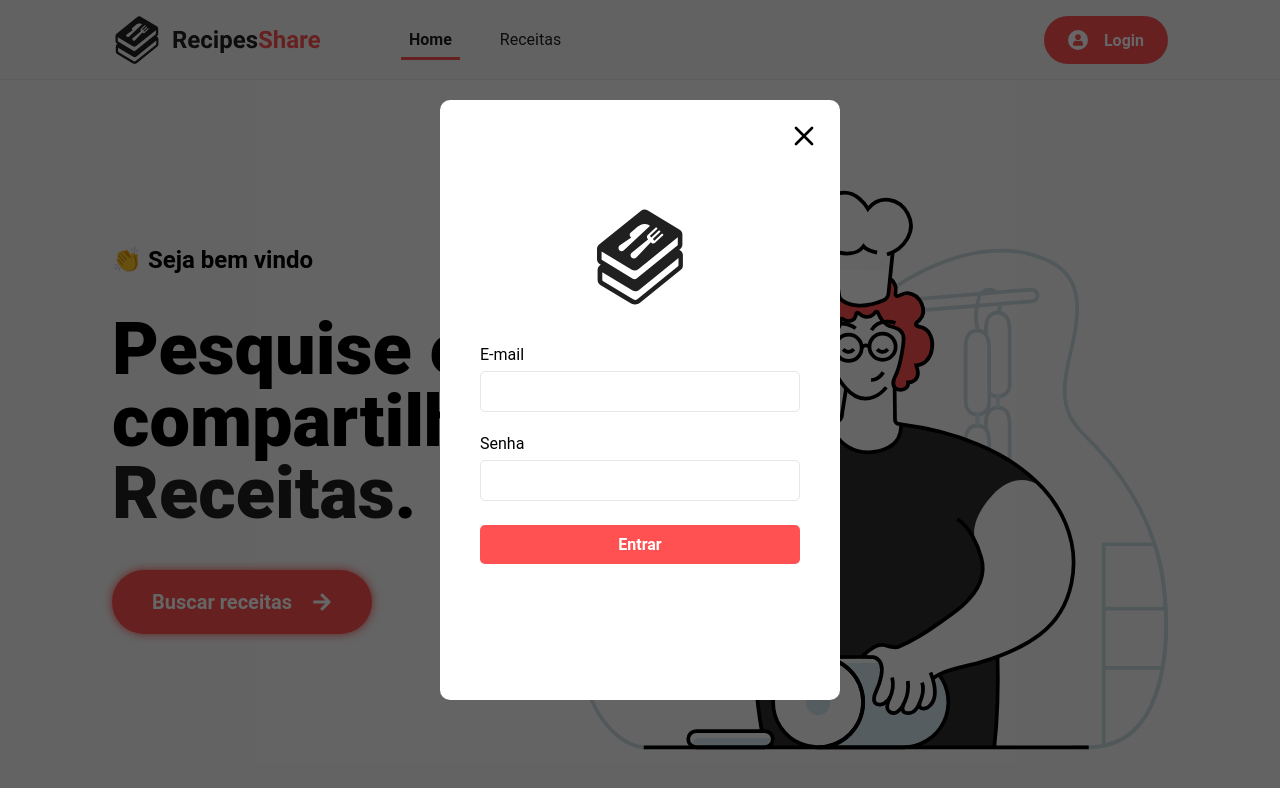
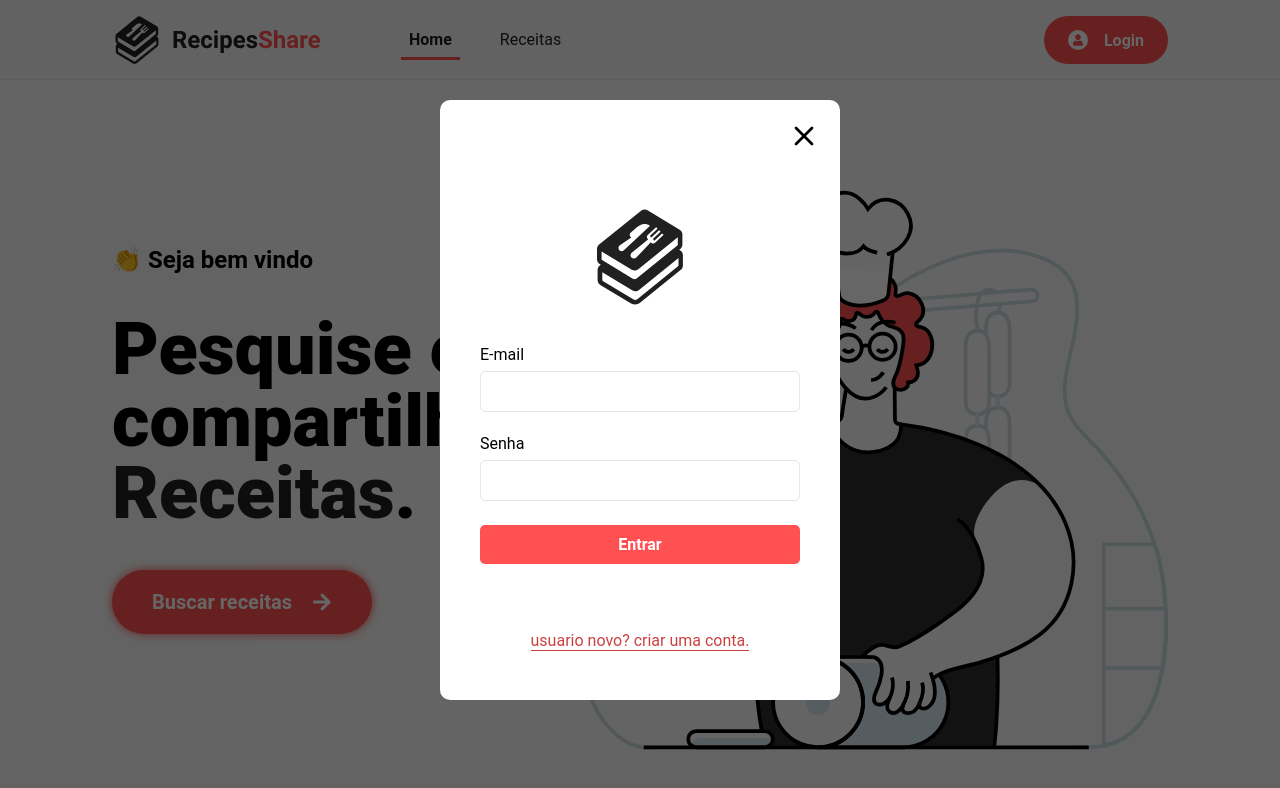
Before and after one commit to Shadaw/recipe-share, a Next.js app: page / in a window 1280 px wide. Both pictures are taken after a click on the button "Login". Shown: the top 788 px of the page. Built offline with nearby package versions, Linux system fonts and the light colour scheme.

Commit message:
:sparkles: register screen

```diff
--- /dev/null
+++ b/src/components/Login/index.tsx
@@ -0,0 +1,53 @@
+import { useCallback, useState } from 'react';
+import { SubmitHandler, useForm } from 'react-hook-form';
+
+import { useAuth } from 'hooks/auth';
+
+import { Container, ErrorBox } from './styles';
+
+type FormProps = {
+  email: string;
+  password: string;
+};
+
+type LoginProps = {
+  handleClose: () => void;
+};
+
+const Login = ({ handleClose }: LoginProps) => {
+  const { register, handleSubmit, reset } = useForm<FormProps>();
+  const { signIn } = useAuth();
+  const [error, setError] = useState(false);
+
+  const handleLogin: SubmitHandler<FormProps> = useCallback(
+    async data => {
+      setError(false);
+      try {
+        await signIn(data);
+        handleClose();
+      } catch {
+        setError(true);
+      }
+      reset();
+    },
+    [signIn, reset, handleClose],
+  );
+
+  return (
+    <Container onSubmit={handleSubmit(handleLogin)}>
+      <img src="/images/logo-min.svg" alt="livro de culinaria" />
+      {error && <ErrorBox>E-mail e/ou senha incorretas</ErrorBox>}
+      <label>
+        E-mail
+        <input {...register('email', { required: true })} type="text" />
+      </label>
+      <label>
+        Senha
+        <input {...register('password', { required: true })} type="password" />
+      </label>
+      <button type="submit">Entrar</button>
+    </Container>
+  );
+};
+
+export default Login;
--- /dev/null
+++ b/src/components/Login/styles.ts
@@ -0,0 +1,64 @@
+import styled from 'styled-components';
+
+export const Container = styled.form`
+  width: 100%;
+  height: calc(100% - 29px);
+  display: flex;
+  flex-direction: column;
+  align-items: center;
+  justify-content: center;
+
+  img {
+    margin-bottom: 2rem;
+    width: 100px;
+    height: 100px;
+  }
+
+  label {
+    width: 100%;
+    line-height: 2rem;
+
+    & + label {
+      margin-top: 1rem;
+    }
+  }
+
+  input {
+    width: 100%;
+    border: 1px solid var(--gray-200);
+    padding: 10px;
+    border-radius: 5px;
+    outline: none;
+
+    &:focus {
+      border-color: var(--gray-300);
+    }
+  }
+
+  button {
+    width: 100%;
+    margin-top: 1.5rem;
+    padding: 10px;
+    border: none;
+    border-radius: 5px;
+    font-weight: bold;
+    color: var(--zero);
+    background-color: var(--primary);
+    transition: filter 0.2s;
+
+    &:hover {
+      filter: brightness(0.9);
+    }
+  }
+`;
+
+export const ErrorBox = styled.div`
+  width: 100%;
+  padding: 10px 20px;
+  border-radius: 5px;
+  background-color: var(--primary);
+  color: var(--zero);
+  text-align: center;
+  font-weight: bold;
+  margin-bottom: 2rem;
+`;
--- a/src/components/Modal/index.tsx
+++ b/src/components/Modal/index.tsx
@@ -1,40 +1,22 @@
 import { useCallback, useState } from 'react';
-import { SubmitHandler, useForm } from 'react-hook-form';
 import { FiX } from 'react-icons/fi';
 
 import { useModal } from 'hooks/modal';
 
-import { Background, Container, Header, Content, ErrorBox } from './styles';
-import { useAuth } from 'hooks/auth';
+import Login from 'components/Login';
+import Register from 'components/Register';
 
-type FormProps = {
-  email: string;
-  password: string;
-};
+import { Background, Container, Header } from './styles';
 
 const Modal = () => {
-  const { register, handleSubmit, reset } = useForm<FormProps>();
   const { isOpen, setIsOpen } = useModal();
-  const { signIn } = useAuth();
-  const [error, setError] = useState(false);
+
+  const [showLogin, setShowLogin] = useState(true);
 
   const handleClose = useCallback(() => {
     setIsOpen(false);
+    setShowLogin(true);
   }, [setIsOpen]);
-
-  const handleLogin: SubmitHandler<FormProps> = useCallback(
-    async data => {
-      setError(false);
-      try {
-        await signIn(data);
-        handleClose();
-      } catch {
-        setError(true);
-      }
-      reset();
-    },
-    [signIn, reset, handleClose],
-  );
 
   return isOpen ? (
     <Background>
@@ -44,22 +26,13 @@ const Modal = () => {
             <FiX />
           </button>
         </Header>
-        <Content onSubmit={handleSubmit(handleLogin)}>
-          <img src="/images/logo-min.svg" alt="livro de culinaria" />
-          {error && <ErrorBox>E-mail e/ou senha incorretas</ErrorBox>}
-          <label>
-            E-mail
-            <input {...register('email', { required: true })} type="text" />
-          </label>
-          <label>
-            Senha
-            <input
-              {...register('password', { required: true })}
-              type="password"
-            />
-          </label>
-          <button type="submit">Entrar</button>
-        </Content>
+        {showLogin && <Login handleClose={handleClose} />}
+        {!showLogin && <Register handleShowLogin={setShowLogin} />}
+        {showLogin && (
+          <button onClick={() => setShowLogin(false)}>
+            usuario novo? criar uma conta.
+          </button>
+        )}
       </Container>
     </Background>
   ) : (
--- a/src/components/Modal/styles.ts
+++ b/src/components/Modal/styles.ts
@@ -21,6 +21,25 @@ export const Container = styled.div`
   background-color: var(--zero);
   position: relative;
   padding: 2.5rem;
+  display: flex;
+  flex-direction: column;
+  align-items: center;
+  z-index: var(--always-on-top);
+
+  > button {
+    width: max-content;
+    border: none;
+    background: transparent;
+    color: var(--primary);
+    border-bottom: 1px solid var(--primary);
+    filter: brightness(0.8);
+
+    transition: filter 0.2s;
+
+    &:hover {
+      filter: brightness(1);
+    }
+  }
 `;
 
 export const Header = styled.div`
@@ -44,65 +63,3 @@ export const Header = styled.div`
     }
   }
 `;
-
-export const Content = styled.form`
-  height: calc(100% - 29px);
-  display: flex;
-  flex-direction: column;
-  align-items: center;
-  justify-content: center;
-
-  img {
-    margin-bottom: 2rem;
-    width: 100px;
-    height: 100px;
-  }
-
-  label {
-    width: 100%;
-    line-height: 2rem;
-
-    & + label {
-      margin-top: 1rem;
-    }
-  }
-
-  input {
-    width: 100%;
-    border: 1px solid var(--gray-200);
-    padding: 10px;
-    border-radius: 5px;
-    outline: none;
-
-    &:focus {
-      border-color: var(--gray-300);
-    }
-  }
-
-  button {
-    width: 100%;
-    margin-top: 1.5rem;
-    padding: 10px;
-    border: none;
-    border-radius: 5px;
-    font-weight: bold;
-    color: var(--zero);
-    background-color: var(--primary);
-    transition: filter 0.2s;
-
-    &:hover {
-      filter: brightness(0.9);
-    }
-  }
-`;
-
-export const ErrorBox = styled.div`
-  width: 100%;
-  padding: 10px 20px;
-  border-radius: 5px;
-  background-color: var(--primary);
-  color: var(--zero);
-  text-align: center;
-  font-weight: bold;
-  margin-bottom: 2rem;
-`;
--- /dev/null
+++ b/src/components/Register/index.tsx
@@ -0,0 +1,55 @@
+import { useCallback } from 'react';
+import { SubmitHandler, useForm } from 'react-hook-form';
+
+import api from 'services/api';
+
+import { Container } from './styles';
+
+type FormProps = {
+  name: string;
+  email: string;
+  password: string;
+};
+
+type RegisterProps = {
+  handleShowLogin: (param: boolean) => void;
+};
+
+const Register = ({ handleShowLogin }: RegisterProps) => {
+  const { register, handleSubmit, reset } = useForm<FormProps>();
+
+  const handleRegister: SubmitHandler<FormProps> = useCallback(
+    async data => {
+      try {
+        await api.post('/users', data);
+
+        reset();
+        handleShowLogin(true);
+      } catch {
+        console.log('erro');
+      }
+    },
+    [reset, handleShowLogin],
+  );
+
+  return (
+    <Container onSubmit={handleSubmit(handleRegister)}>
+      <img src="/images/logo-min.svg" alt="livro de culinaria" />
+      <label>
+        Nome
+        <input {...register('name', { required: true })} type="text" />
+      </label>
+      <label>
+        E-mail
+        <input {...register('email', { required: true })} type="text" />
+      </label>
+      <label>
+        Senha
+        <input {...register('password', { required: true })} type="password" />
+      </label>
+      <button type="submit">Registrar</button>
+    </Container>
+  );
+};
+
+export default Register;
--- /dev/null
+++ b/src/components/Register/styles.ts
@@ -0,0 +1,53 @@
+import styled from 'styled-components';
+
+export const Container = styled.form`
+  width: 100%;
+  height: calc(100% - 29px);
+  display: flex;
+  flex-direction: column;
+  align-items: center;
+  justify-content: center;
+
+  img {
+    margin-bottom: 2rem;
+    width: 100px;
+    height: 100px;
+  }
+
+  label {
+    width: 100%;
+    line-height: 2rem;
+
+    & + label {
+      margin-top: 1rem;
+    }
+  }
+
+  input {
+    width: 100%;
+    border: 1px solid var(--gray-200);
+    padding: 10px;
+    border-radius: 5px;
+    outline: none;
+
+    &:focus {
+      border-color: var(--gray-300);
+    }
+  }
+
+  button {
+    width: 100%;
+    margin-top: 1.5rem;
+    padding: 10px;
+    border: none;
+    border-radius: 5px;
+    font-weight: bold;
+    color: var(--zero);
+    background-color: var(--primary);
+    transition: filter 0.2s;
+
+    &:hover {
+      filter: brightness(0.9);
+    }
+  }
+`;
```
